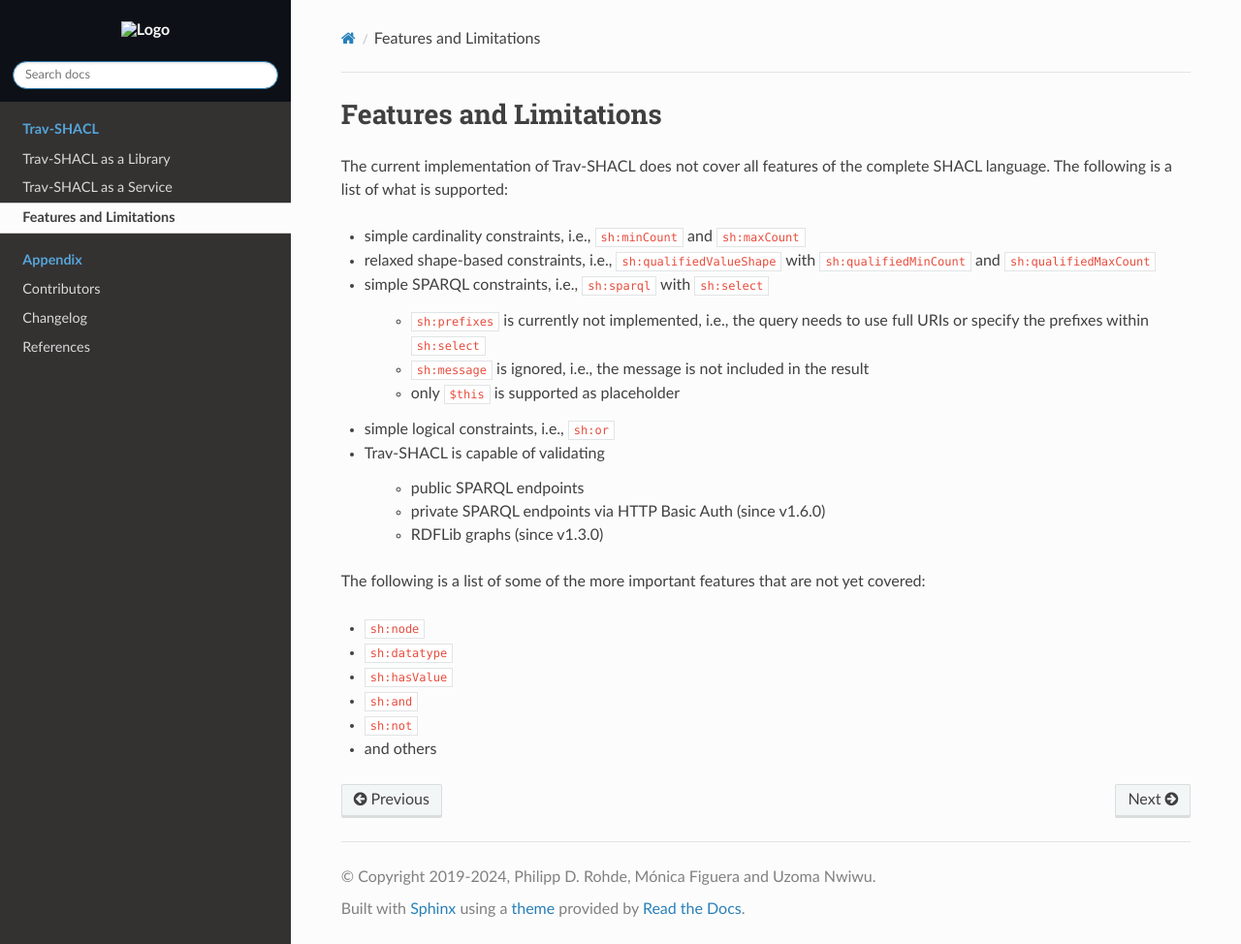
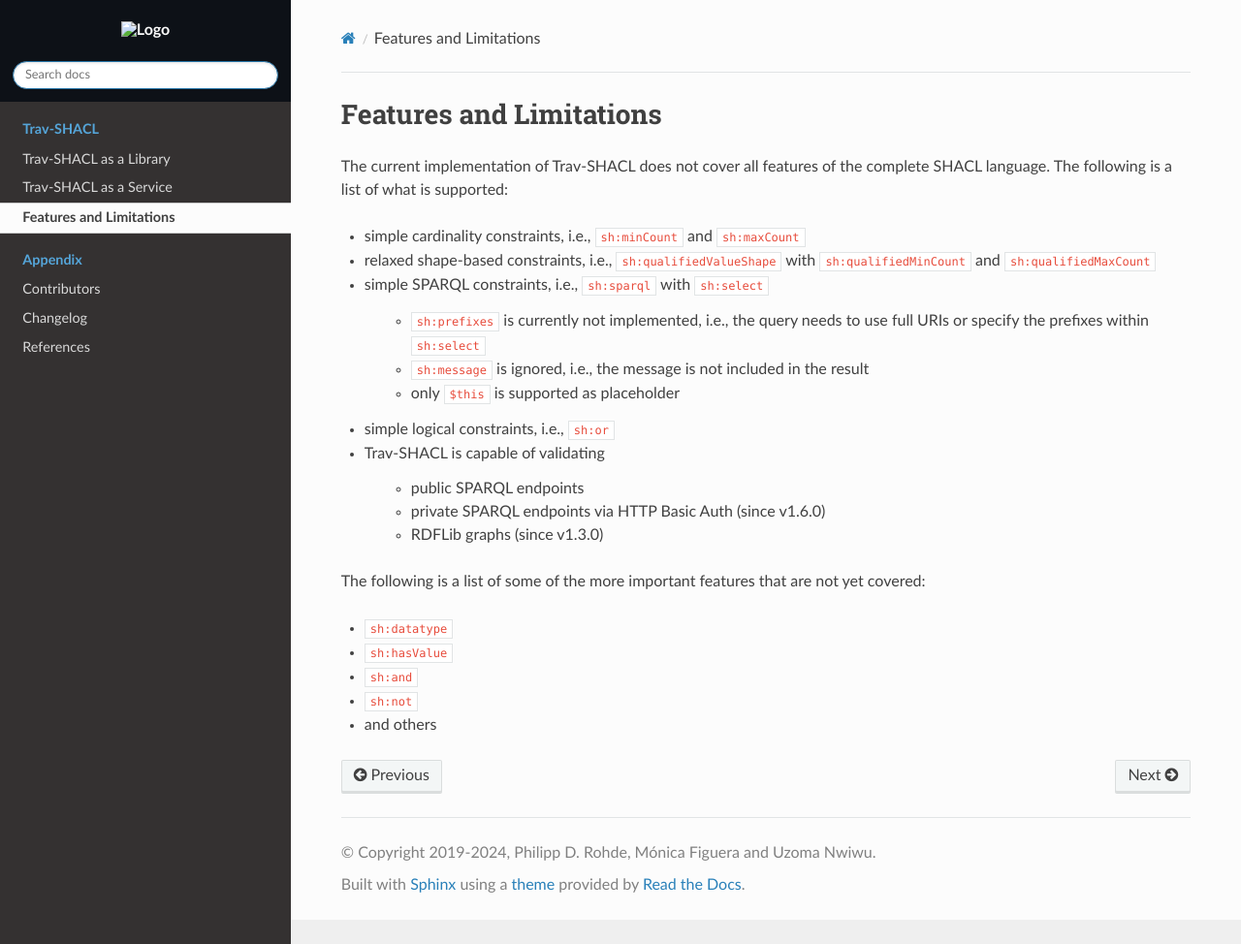
Before and after one commit to SDM-TIB/Trav-SHACL, a Sphinx documentation site: the page built from docs/feature.rst, in a window 1280 px wide and 974 px high. Shown: the whole window at 97% size. Built offline with Sphinx 7.4.7 and the Read the Docs theme 3.1.0, drawn with Linux system fonts in a browser that asks for light colours.

Commit message:
[docs] remove sh:node from the list of unsupported features

```diff
--- a/docs/feature.rst
+++ b/docs/feature.rst
@@ -21,7 +21,6 @@ The following is a list of what is supported:
 
 The following is a list of some of the more important features that are not yet covered:
 
-*   ``sh:node``
 *   ``sh:datatype``
 *   ``sh:hasValue``
 *   ``sh:and``
```
